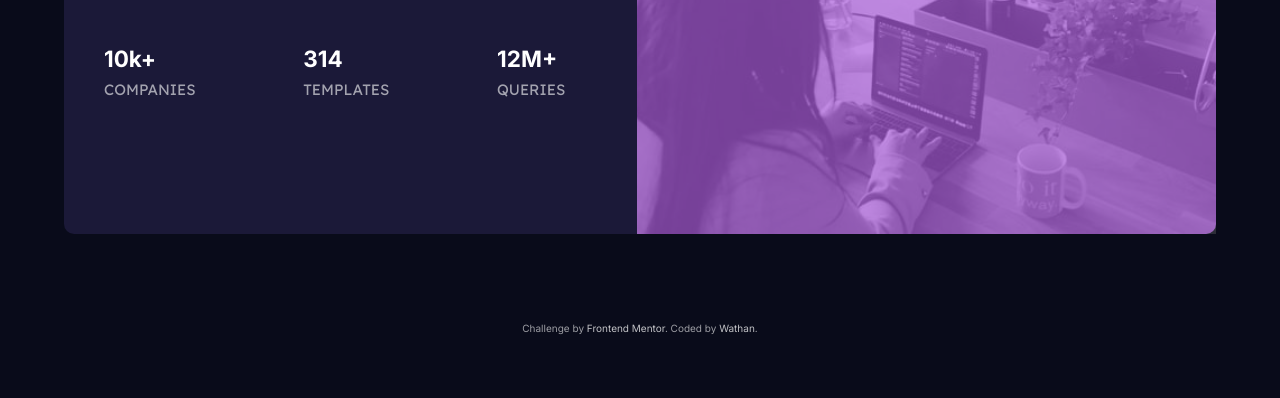
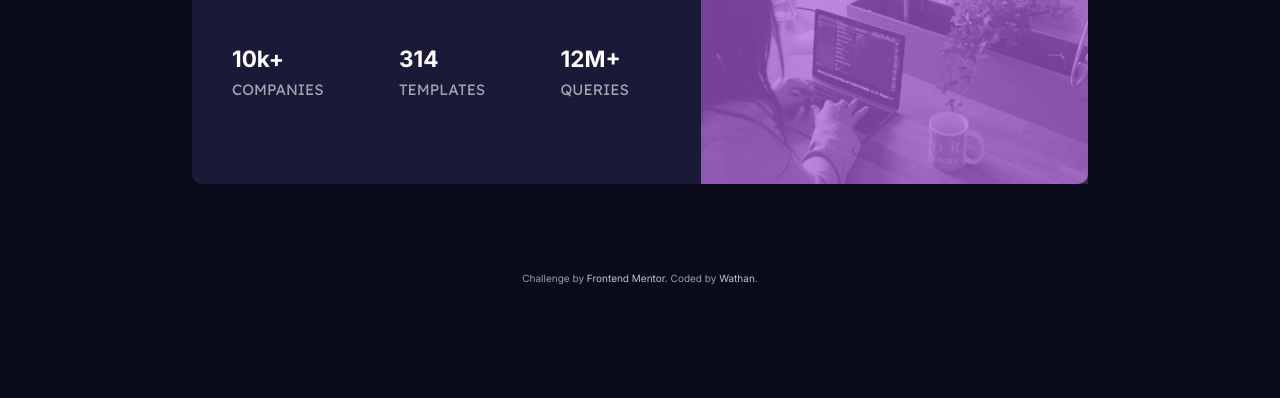
Before and after one commit to lwto/Stats-Preview-Card, a plain HTML site: page index.html in a window 1280 px wide. Shown: the part 402-800 px from the top of the page. Drawn offline with Linux system fonts and the light colour scheme.

Commit message:
changed style

```diff
--- a/styles/style.scss
+++ b/styles/style.scss
@@ -134,8 +134,9 @@ body{
 }
 @media screen and (min-width:900px) {
     .container{
+        width:70%;
         .img-container{
-            height: 500px;
+            height: 400px;
         }
     }
 }
```
Also changed, not shown: styles/style.css, styles/style.min.css.
